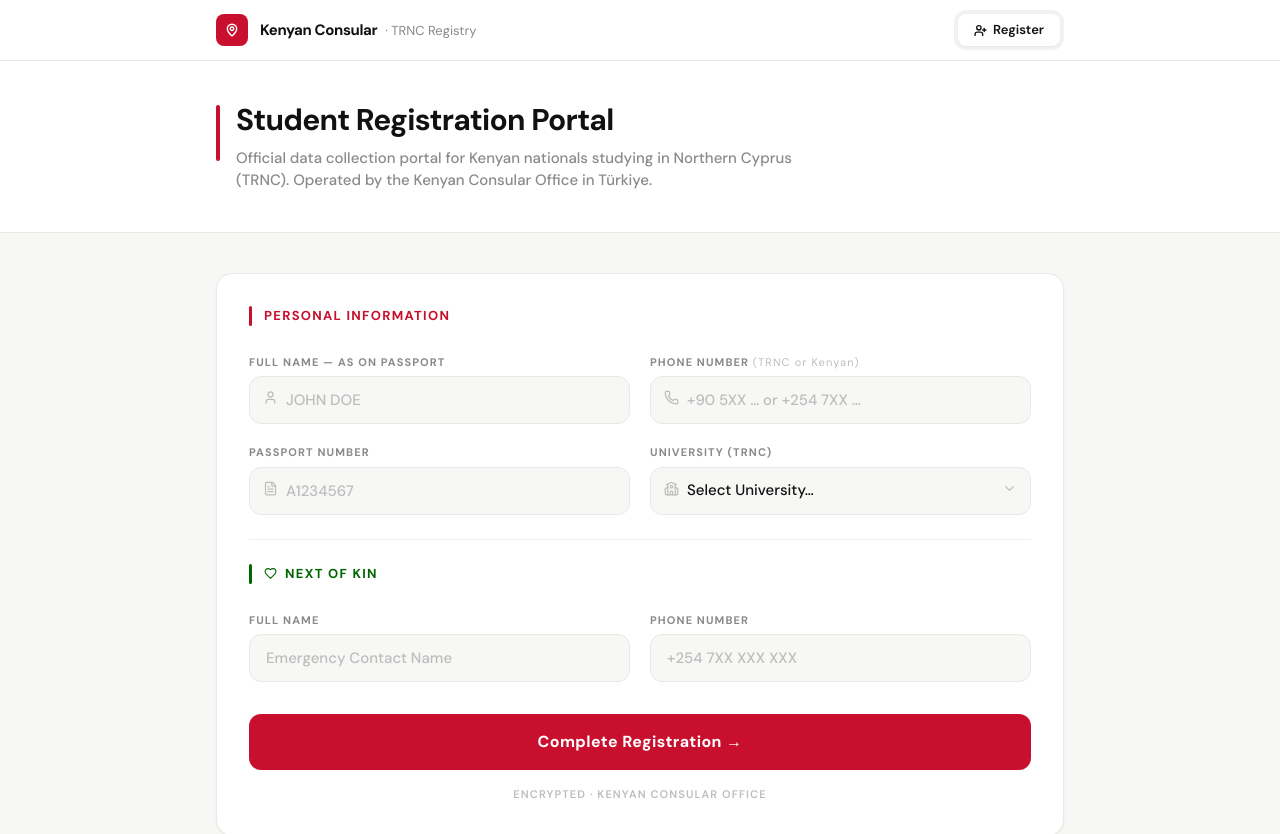
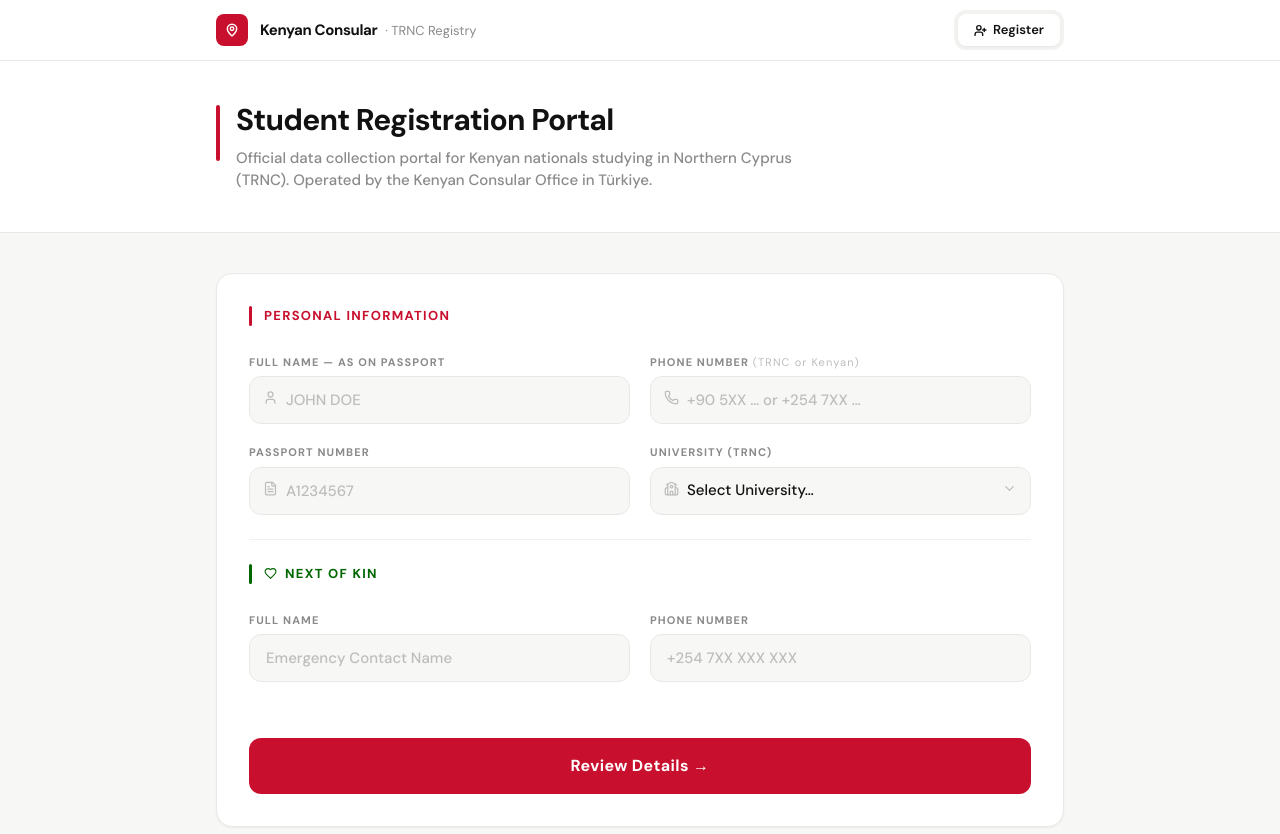
Before and after one commit to Ruchez/Consular, a React (Vite) app: page / in a window 1280 px wide. Shown: the top 834 px of the page. Built offline with nearby package versions, Linux system fonts and the light colour scheme.

Commit message:
Add pre-submission review step

```diff
--- a/src/components/RegistryForm.tsx
+++ b/src/components/RegistryForm.tsx
@@ -2,7 +2,7 @@
 import { db } from '../lib/db';
 import { TRNC_UNIVERSITIES } from '../lib/universities';
 import { User, Phone, FileText, School, Heart, CheckCircle2, ChevronDown } from 'lucide-react';
-import { motion } from 'framer-motion';
+import { motion, AnimatePresence } from 'framer-motion';
 
 const ACCENT = '#C8102E';
 const ACCENT_HOVER = '#A50D26';
@@ -11,19 +11,23 @@
 const labelCls = "block text-[11px] font-bold uppercase tracking-widest text-[#8A8A8A] mb-1.5";
 
 export const RegistryForm: React.FC = () => {
-  const [submitted, setSubmitted] = useState(false);
+  const [step, setStep] = useState<'form' | 'confirm' | 'success'>('form');
   const [loading, setLoading] = useState(false);
   const [formData, setFormData] = useState({
     fullName: '', phoneNumber: '', passportNumber: '',
     school: '', nextOfKinName: '', nextOfKinPhone: '',
   });
 
-  const handleSubmit = async (e: React.FormEvent) => {
+  const handleReview = (e: React.FormEvent) => {
     e.preventDefault();
+    setStep('confirm');
+  };
+
+  const handleFinalSubmit = async () => {
     setLoading(true);
     try {
       await db.saveRecord(formData);
-      setSubmitted(true);
+      setStep('success');
     } catch (err) {
       alert("Registration failed. Please try again.");
     } finally {
@@ -31,9 +35,12 @@
     }
   };
 
-  const reset = () => setFormData({ fullName: '', phoneNumber: '', passportNumber: '', school: '', nextOfKinName: '', nextOfKinPhone: '' });
+  const reset = () => {
+    setFormData({ fullName: '', phoneNumber: '', passportNumber: '', school: '', nextOfKinName: '', nextOfKinPhone: '' });
+    setStep('form');
+  };
 
-  if (submitted) {
+  if (step === 'success') {
     return (
       <motion.div
         initial={{ opacity: 0, scale: 0.97 }} animate={{ opacity: 1, scale: 1 }}
@@ -48,7 +55,7 @@
           Your details have been securely logged with the Kenyan Consular Office.
         </p>
         <button
-          onClick={() => { setSubmitted(false); reset(); }}
+          onClick={reset}
           onMouseEnter={e => (e.currentTarget.style.background = ACCENT_HOVER)}
           onMouseLeave={e => (e.currentTarget.style.background = ACCENT)}
           className="w-full h-12 rounded-xl text-[15px] font-bold text-white transition-colors"
@@ -64,7 +71,14 @@
       initial={{ opacity: 0 }} animate={{ opacity: 1 }}
       className="bg-white border border-[#E8E8E4] rounded-2xl shadow-sm overflow-hidden"
     >
-      <form onSubmit={handleSubmit}>
+      <AnimatePresence mode="wait">
+        {step === 'form' && (
+          <motion.form
+            key="form"
+            initial={{ opacity: 0, x: -20 }} animate={{ opacity: 1, x: 0 }} exit={{ opacity: 0, x: -20 }}
+            transition={{ duration: 0.2 }}
+            onSubmit={handleReview}
+          >
 
         {/* ── Personal Info ── */}
         <div className="p-8 pb-6">
@@ -151,21 +165,88 @@
         </div>
 
         {/* ── Submit ── */}
-        <div className="px-8 pb-8">
+        <div className="px-8 pb-8 mt-6">
           <button type="submit"
-            disabled={loading}
             onMouseEnter={e => (e.currentTarget.style.background = ACCENT_HOVER)}
             onMouseLeave={e => (e.currentTarget.style.background = ACCENT)}
-            className="w-full h-14 rounded-xl text-[16px] font-bold text-white tracking-wide transition-colors active:scale-[0.99] disabled:opacity-50 disabled:cursor-not-allowed"
+            className="w-full h-14 rounded-xl text-[16px] font-bold text-white tracking-wide transition-colors active:scale-[0.99]"
             style={{ background: ACCENT }}>
-            {loading ? "Registering..." : "Complete Registration →"}
+            Review Details →
           </button>
-          <p className="text-center text-[11px] text-[#BDBDBD] mt-4 uppercase tracking-widest font-semibold">
+        </div>
+
+      </motion.form>
+      )}
+
+      {step === 'confirm' && (
+        <motion.div
+          key="confirm"
+          initial={{ opacity: 0, x: 20 }} animate={{ opacity: 1, x: 0 }} exit={{ opacity: 0, x: 20 }}
+          transition={{ duration: 0.2 }}
+          className="p-8"
+        >
+          <div className="text-center mb-8">
+            <h2 className="text-xl font-bold text-[#111]">Verify Your Details</h2>
+            <p className="text-sm text-[#8A8A8A] mt-1">Please ensure all information is correct before submitting.</p>
+          </div>
+
+          <div className="bg-[#F7F7F5] border border-[#E8E8E4] rounded-xl p-6 space-y-5 mb-8">
+            <div className="grid grid-cols-2 gap-4">
+              <div>
+                <p className="text-[11px] font-bold text-[#8A8A8A] uppercase tracking-widest mb-1">Full Name</p>
+                <p className="font-semibold text-[#111]">{formData.fullName}</p>
+              </div>
+              <div>
+                <p className="text-[11px] font-bold text-[#8A8A8A] uppercase tracking-widest mb-1">Passport Number</p>
+                <p className="font-mono font-bold" style={{ color: ACCENT }}>{formData.passportNumber}</p>
+              </div>
+              <div>
+                <p className="text-[11px] font-bold text-[#8A8A8A] uppercase tracking-widest mb-1">Phone Number</p>
+                <p className="font-semibold text-[#111]">{formData.phoneNumber}</p>
+              </div>
+              <div>
+                <p className="text-[11px] font-bold text-[#8A8A8A] uppercase tracking-widest mb-1">University</p>
+                <p className="font-semibold text-[#111]">{formData.school}</p>
+              </div>
+            </div>
+
+            <div className="border-t border-[#E8E8E4]" />
+
+            <div className="grid grid-cols-2 gap-4">
+              <div>
+                <p className="text-[11px] font-bold text-[#8A8A8A] uppercase tracking-widest mb-1 flex items-center gap-1.5"><Heart size={10} style={{color: '#006600'}}/> Next of Kin Name</p>
+                <p className="font-semibold text-[#111]">{formData.nextOfKinName}</p>
+              </div>
+              <div>
+                <p className="text-[11px] font-bold text-[#8A8A8A] uppercase tracking-widest mb-1 flex items-center gap-1.5"><Heart size={10} style={{color: '#006600'}}/> Next of Kin Phone</p>
+                <p className="font-semibold text-[#111]">{formData.nextOfKinPhone}</p>
+              </div>
+            </div>
+          </div>
+
+          <div className="flex gap-3">
+            <button
+              onClick={() => setStep('form')}
+              disabled={loading}
+              className="flex-1 h-14 rounded-xl text-[15px] font-bold text-[#111] bg-[#E8E8E4] hover:bg-[#D4D4D4] transition-colors disabled:opacity-50">
+              Edit Details
+            </button>
+            <button
+              onClick={handleFinalSubmit}
+              disabled={loading}
+              onMouseEnter={e => (!loading && (e.currentTarget.style.background = ACCENT_HOVER))}
+              onMouseLeave={e => (!loading && (e.currentTarget.style.background = ACCENT))}
+              className="flex-[2] h-14 rounded-xl text-[16px] font-bold text-white tracking-wide transition-colors disabled:opacity-50 disabled:cursor-not-allowed"
+              style={{ background: ACCENT }}>
+              {loading ? "Registering securely..." : "Confirm & Submit"}
+            </button>
+          </div>
+          <p className="text-center text-[11px] text-[#BDBDBD] mt-6 uppercase tracking-widest font-semibold">
             Encrypted · Kenyan Consular Office
           </p>
-        </div>
-
-      </form>
+        </motion.div>
+      )}
+      </AnimatePresence>
     </motion.div>
   );
 };
```
